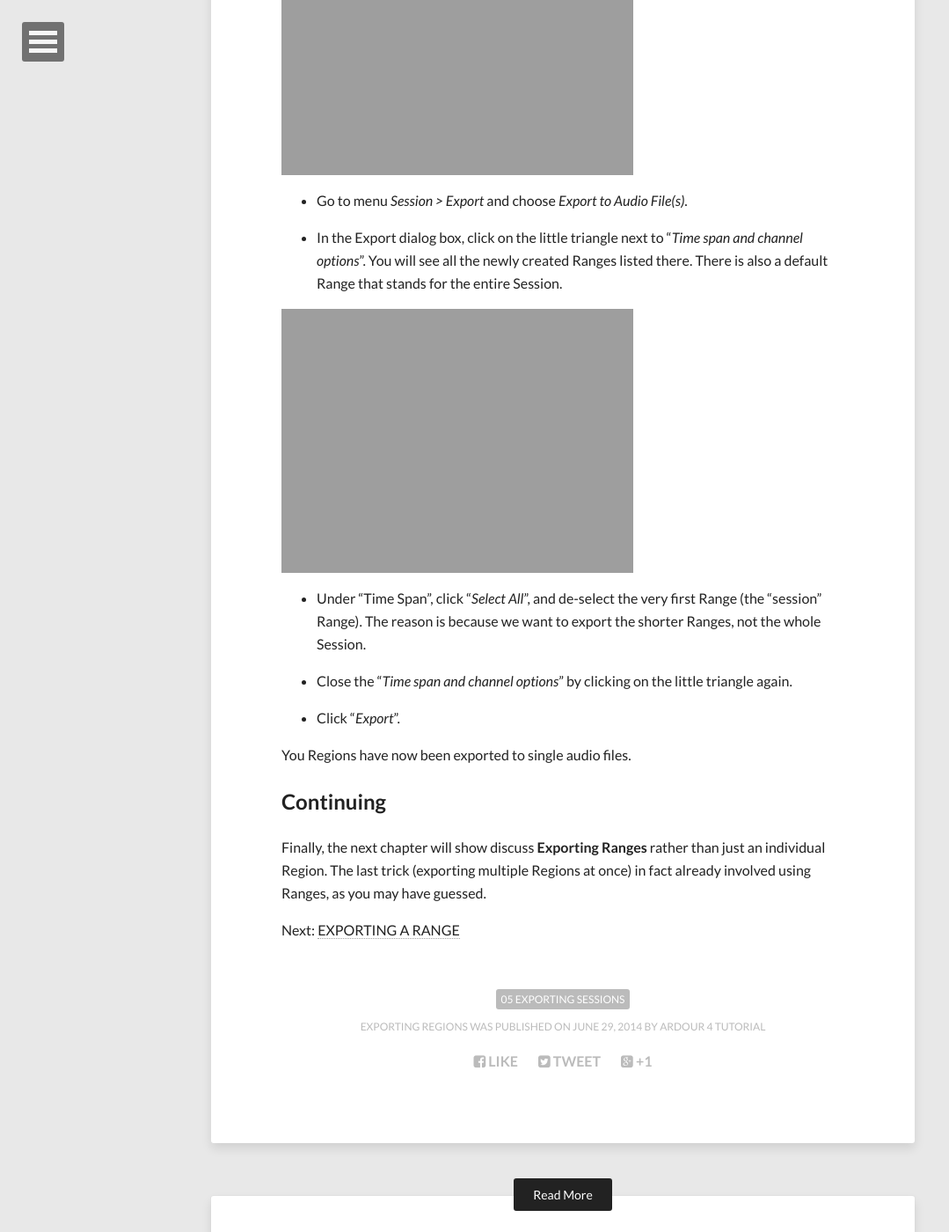
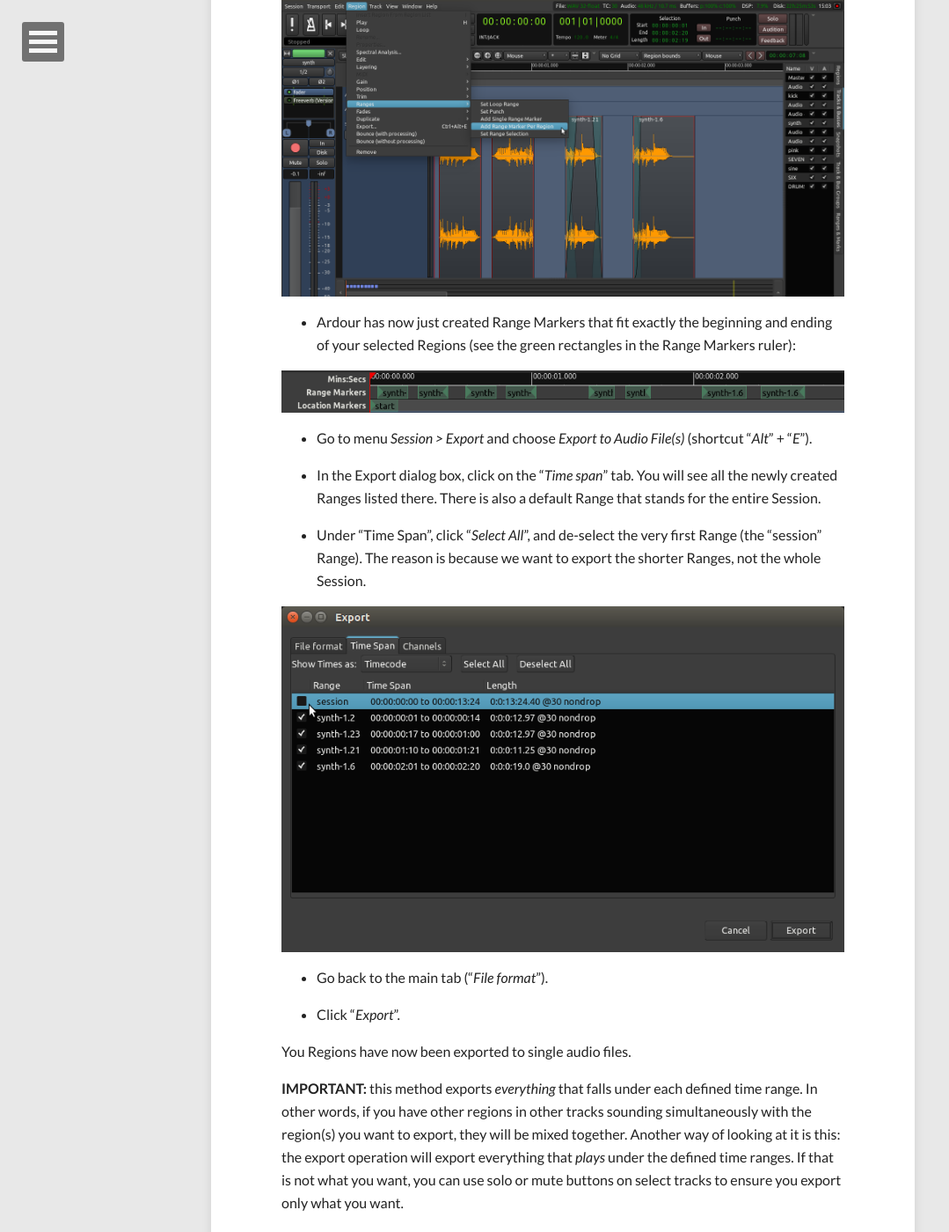
Before and after one commit to brunoruviaro/ardour4-tutorial, a Jekyll site: the page built from _posts/2014-06-29-exporting-a-region.md, in a window 1280 px wide and 1400 px high, scrolled down 2059 px. Shown: the whole window at 88% size, without its empty margins (0-1079 px from the left). Built offline with Jekyll 4.4.1, drawn with Linux system fonts in a browser that asks for light colours; nearby versions of some CDN libraries; some of the changed text lies outside the part shown.

Commit message:
Update exporting-region txt png

```diff
--- a/_posts/2014-06-29-exporting-a-region.md
+++ b/_posts/2014-06-29-exporting-a-region.md
@@ -18,7 +18,7 @@
 To Export a Region, select it (so it becomes blue), and then right-click into the sub-menu
 **Export**, or use the top menu: *Region > Export*.
 
-![export region]({{ site.url }}/images/Ardour3_Export_Region_1.png)
+![export region]({{ site.url }}/images/Ardour4_Export_Region_1.png)
 
 This will open up the same Export dialog box explained in the [Exporting a Session](../exporting-a-session) chapter.
 Choose your options, and click "Export". Only the selected Region will be exported.
@@ -33,29 +33,33 @@
 
 If you are building a collection of samples to use later in another software, and your samples are basically trimmed and edited Regions, at the end of the process you will need to export all of them. If the number is large, exporting them manually can be tedious. Here's one way of exporting several Regions at once.
 
-* In Object Mode (shortcut "*O*"), select all the Regions you want to Export. They do not need to be on the same Track.
+* In Grab Mode (shortcut "*G*"), select all the Regions you want to Export. They do not need to be on the same Track.
+
+![export region]({{ site.url }}/images/Ardour4_Export_Region_Multiple_1.png)
 
 * Go to menu *Region > Ranges* and choose *Add Range Marker Per Region*.
 
-![export region]({{ site.url }}/images/Ardour3_Export_Region_Multiple1.png)
+![export region]({{ site.url }}/images/Ardour4_Export_Region_Multiple_2.png)
 
-* Ardour has now just created Range Markers that fit exactly the beginning and ending of your selected Regions (see the green rectangles in the Range Markers timeline):
+* Ardour has now just created Range Markers that fit exactly the beginning and ending of your selected Regions (see the green rectangles in the Range Markers ruler):
 
-![export region]({{ site.url }}/images/Ardour3_Export_Region_Multiple2.png)
+![export region]({{ site.url }}/images/Ardour4_Export_Region_Multiple_3.png)
 
-* Go to menu *Session > Export* and choose *Export to Audio File(s)*.
+* Go to menu *Session > Export* and choose *Export to Audio File(s)* (shortcut "*Alt*" + "*E*").
 
-* In the Export dialog box, click on the little triangle next to "*Time span and channel options*". You will see all the newly created Ranges listed there. There is also a default Range that stands for the entire Session.
-
-![export region]({{ site.url }}/images/Ardour3_Export_Region_Multiple3.png)
+* In the Export dialog box, click on the "*Time span*" tab. You will see all the newly created Ranges listed there. There is also a default Range that stands for the entire Session.
 
 * Under "Time Span", click "*Select All*", and de-select the very first Range (the "session" Range). The reason is because we want to export the shorter Ranges, not the whole Session.
 
-* Close the "*Time span and channel options*" by clicking on the little triangle again.
+![export region]({{ site.url }}/images/Ardour4_Export_Region_Multiple_4.png)
+
+* Go back to the main tab ("*File format*").
 
 * Click "*Export*".
 
 You Regions have now been exported to single audio files.
+
+**IMPORTANT:** this method exports *everything* that falls under each defined time range. In other words, if you have other regions in other tracks sounding simultaneously with the region(s) you want to export, they will be mixed together. Another way of looking at it is this: the export operation will export everything that *plays* under the defined time ranges. If that is not what you want, you can use solo or mute buttons on select tracks to ensure you export only what you want.
 
 ## Continuing
 
```
Also changed, not shown: images/Ardour4_Export_Region_1.png (added), images/Ardour4_Export_Region_Multiple_1.png (added), images/Ardour4_Export_Region_Multiple_2.png (added), images/Ardour4_Export_Region_Multiple_3.png (added), images/Ardour4_Export_Region_Multiple_4.png (added).
